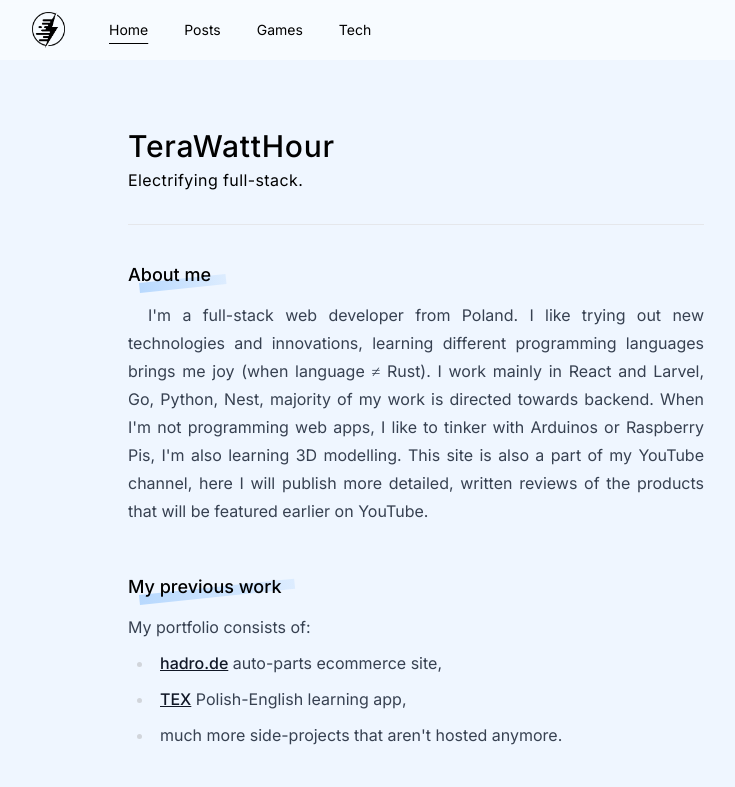
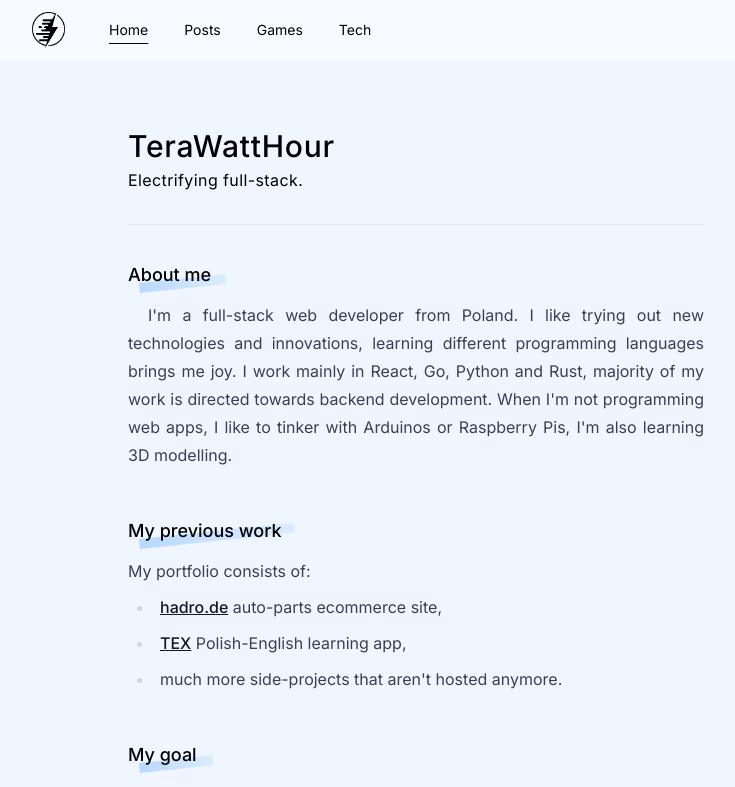
Before and after one commit to TeraWattHour/TeraWattHour, a Next.js app: page / in a window 1280 px wide. Shown: the top 787 px of the page, without its empty margins (224-959 px from the left). Built offline with nearby package versions, Linux system fonts and the light colour scheme.

Commit message:
changes in text

```diff
--- a/pages/index.tsx
+++ b/pages/index.tsx
@@ -9,10 +9,9 @@ const elements = [
     title: "About me",
     content: `<p>
         I'm a full-stack web developer from Poland. I like trying out new technologies and innovations,
-        learning different programming languages brings me joy (when language ≠ Rust). I work mainly
-        in React and Larvel, Go, Python, Nest, majority of my work is directed towards backend. When I'm not programming web apps,
-        I like to tinker with Arduinos or Raspberry Pis, I'm also learning 3D modelling. This site is also a part of my YouTube
-        channel, here I will publish more detailed, written reviews of the products that will be featured earlier on YouTube.
+        learning different programming languages brings me joy. I work mainly in React, Go, Python and
+        Rust, majority of my work is directed towards backend development. When I'm not programming web apps,
+        I like to tinker with Arduinos or Raspberry Pis, I'm also learning 3D modelling.
       </p>`,
   },
   {
```
